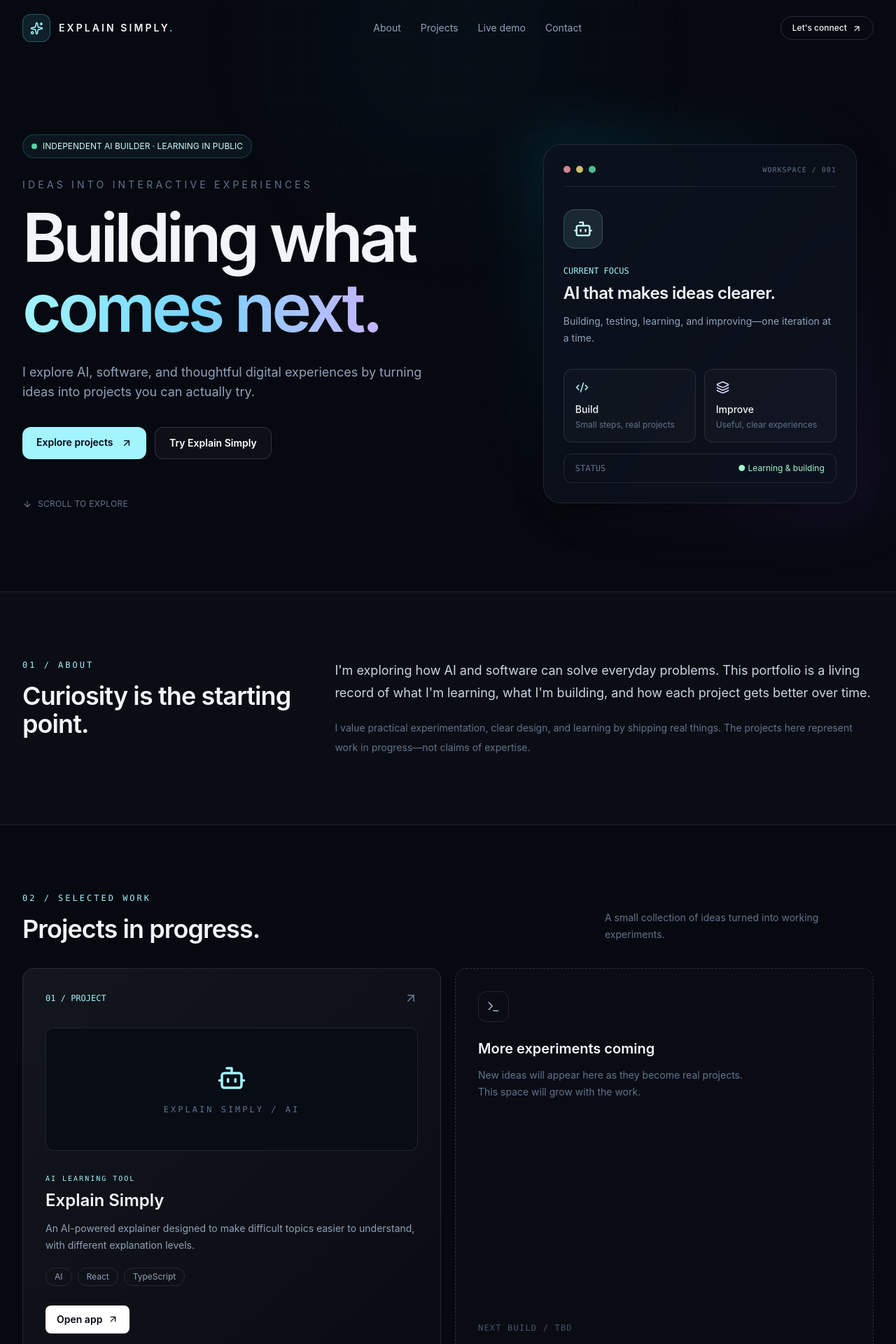
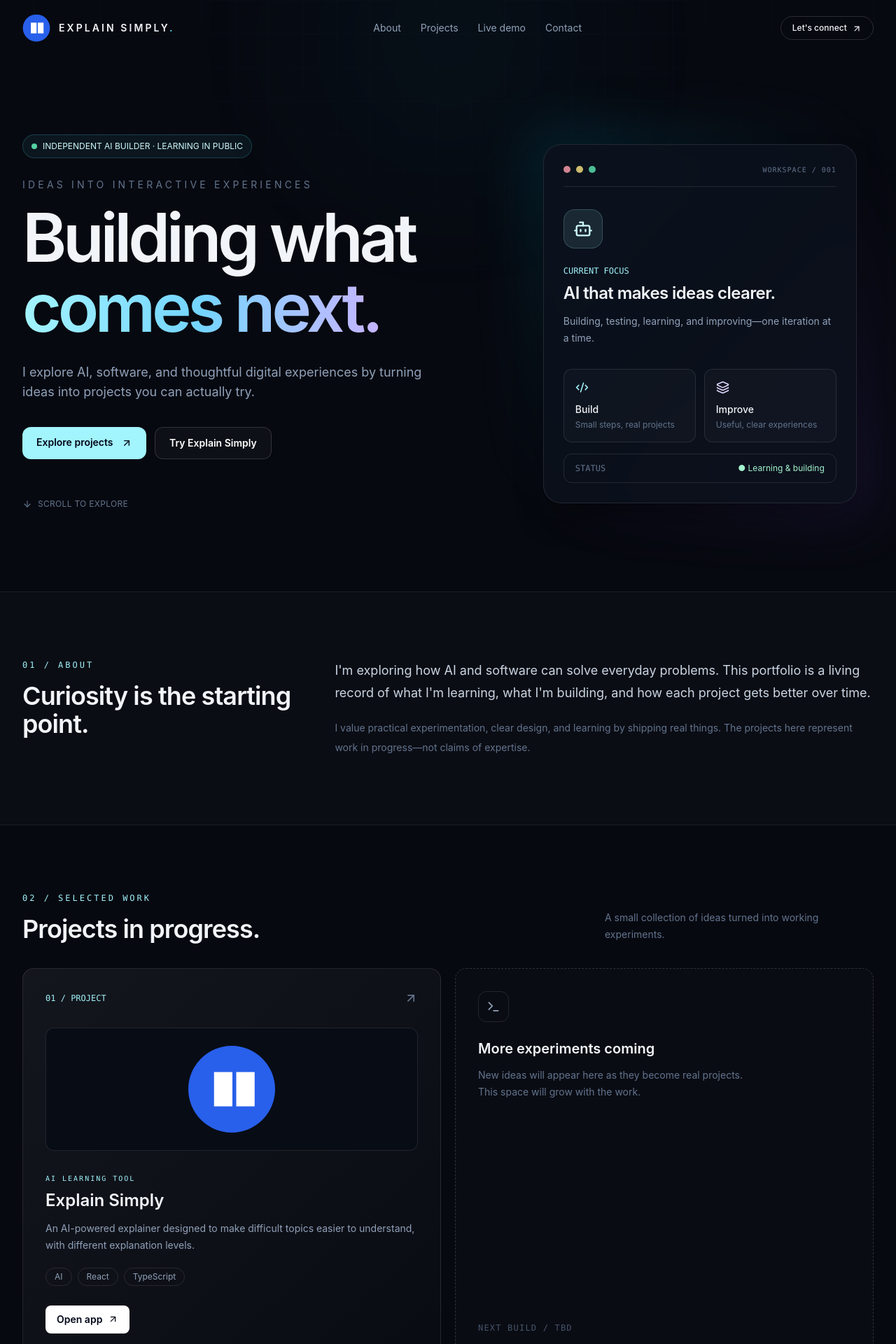
Before and after one commit to kdrryan/Explain-Simply, a React (Vite) app: page / in a window 1280 px wide. Shown: the top 1920 px of the page at 70% size. Built offline with nearby package versions, Linux system fonts and the light colour scheme.

Commit message:
Use uploaded logo in portfolio header and project card

```diff
--- a/src/Portfolio.tsx
+++ b/src/Portfolio.tsx
@@ -1,5 +1,5 @@
 import React from 'react';
-import { ArrowDown, ArrowUpRight, Bot, Code2, Github, Layers3, Sparkles, Terminal } from 'lucide-react';
+import { ArrowDown, ArrowUpRight, Bot, Code2, Github, Layers3, Terminal } from 'lucide-react';
 
 const projects = [
   {
@@ -22,7 +22,7 @@
 
       <header className="relative z-10 mx-auto flex max-w-7xl items-center justify-between px-5 py-5 sm:px-8">
         <a href="#home" className="flex items-center gap-3" aria-label="Back to top">
-          <span className="grid h-10 w-10 place-items-center rounded-xl border border-cyan-300/30 bg-cyan-300/10 text-cyan-200"><Sparkles size={19} /></span>
+          <span className="grid h-10 w-10 place-items-center overflow-hidden rounded-full"><img src="/explain-simply-mark.svg" alt="Explain Simply logo" className="h-full w-full object-contain" /></span>
           <span className="text-sm font-semibold tracking-[0.22em]">EXPLAIN SIMPLY<span className="text-cyan-300">.</span></span>
         </a>
         <nav className="hidden items-center gap-7 text-sm text-slate-400 md:flex">
@@ -77,7 +77,7 @@
         <div className="mt-9 grid gap-5 md:grid-cols-2">
           {projects.map((project) => <article key={project.number} className="group rounded-2xl border border-white/10 bg-gradient-to-br from-white/[0.055] to-white/[0.015] p-6 transition duration-300 hover:-translate-y-1 hover:border-cyan-200/30 sm:p-8">
             <div className="flex items-center justify-between"><span className="font-mono text-xs text-cyan-200">{project.number} / PROJECT</span><ArrowUpRight className="text-slate-500 transition group-hover:text-cyan-200" size={20}/></div>
-            <div className="my-8 grid h-44 place-items-center overflow-hidden rounded-xl border border-white/10 bg-[#080c15]"><div className="text-center"><Bot className="mx-auto text-cyan-200" size={42}/><p className="mt-4 font-mono text-xs tracking-[0.25em] text-slate-500">EXPLAIN SIMPLY / AI</p></div></div>
+            <div className="my-8 grid h-44 place-items-center overflow-hidden rounded-xl border border-white/10 bg-[#080c15]"><img src="/explain-simply-mark.svg" alt="Explain Simply logo" className="h-32 w-32 object-contain" /></div>
             <p className="font-mono text-[10px] tracking-[0.2em] text-cyan-200">{project.type}</p><h3 className="mt-2 text-2xl font-semibold">{project.name}</h3><p className="mt-3 text-sm leading-6 text-slate-400">{project.description}</p>
             <div className="mt-5 flex flex-wrap gap-2">{project.tags.map(tag => <span key={tag} className="rounded-full border border-white/10 px-3 py-1 text-xs text-slate-400">{tag}</span>)}</div>
             <a href={project.href} className="mt-7 inline-flex items-center rounded-lg bg-white px-4 py-2.5 text-sm font-semibold text-slate-950 transition hover:bg-cyan-100">Open app <ArrowUpRight className="ml-2" size={15}/></a>
```
